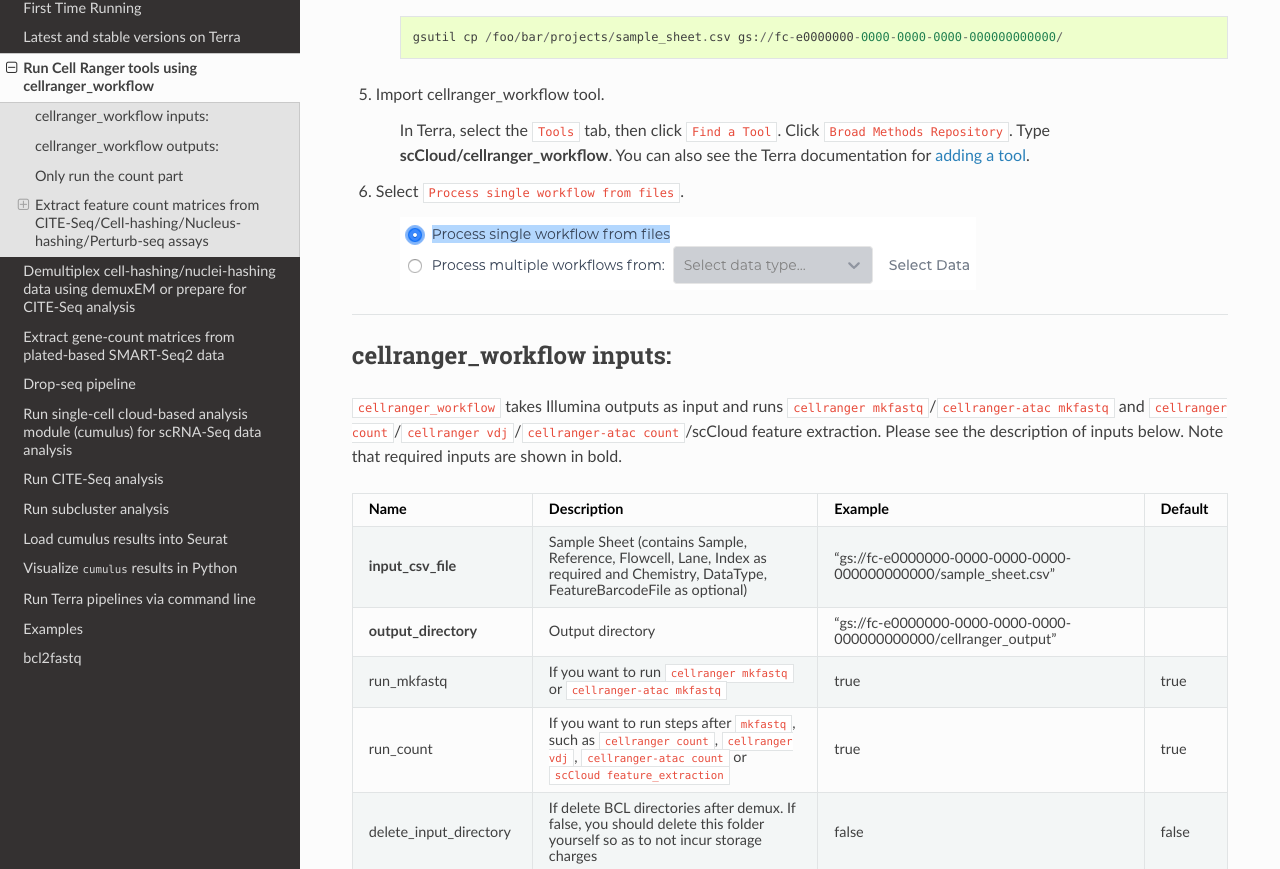
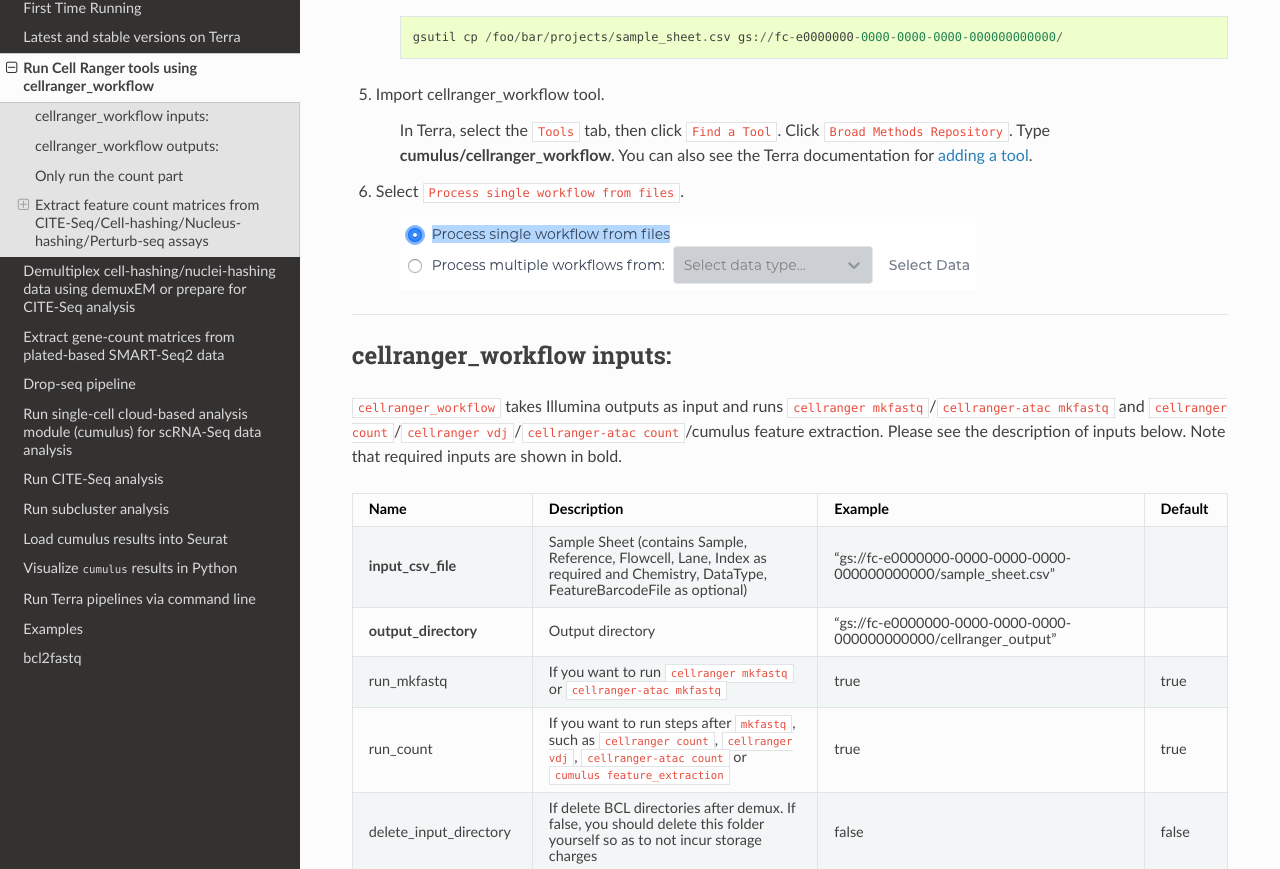
Before and after one commit to lilab-bcb/cumulus, a Sphinx documentation site: the page built from docs/cellranger.rst, in a window 1280 px wide and 1400 px high, scrolled down 3724 px. Shown: the part 112-981 px from the top of the window. Built offline with Sphinx 7.4.7 and the Read the Docs theme 2.0.0, drawn with Linux system fonts in a browser that asks for light colours; some of the changed text lies outside the part shown.

Commit message:
Updated cellranger to cumulus namespace

```diff
--- a/docs/cellranger.rst
+++ b/docs/cellranger.rst
@@ -136,7 +136,7 @@ Follow the steps below to run CellRanger mkfastq/count/vdj on Terra_.
 
 #. Import cellranger_workflow tool.
 
-	In Terra, select the ``Tools`` tab, then click ``Find a Tool``. Click ``Broad Methods Repository``. Type **scCloud/cellranger_workflow**.
+	In Terra, select the ``Tools`` tab, then click ``Find a Tool``. Click ``Broad Methods Repository``. Type **cumulus/cellranger_workflow**.
  	You can also see the Terra documentation for `adding a tool`_.
 
 #. Select ``Process single workflow from files``.
@@ -148,7 +148,7 @@ Follow the steps below to run CellRanger mkfastq/count/vdj on Terra_.
 cellranger_workflow inputs:
 ^^^^^^^^^^^^^^^^^^^^^^^^^^^^
 
-``cellranger_workflow`` takes Illumina outputs as input and runs ``cellranger mkfastq``/``cellranger-atac mkfastq`` and ``cellranger count``/``cellranger vdj``/``cellranger-atac count``/scCloud feature extraction. Please see the description of inputs below. Note that required inputs are shown in bold.
+``cellranger_workflow`` takes Illumina outputs as input and runs ``cellranger mkfastq``/``cellranger-atac mkfastq`` and ``cellranger count``/``cellranger vdj``/``cellranger-atac count``/cumulus feature extraction. Please see the description of inputs below. Note that required inputs are shown in bold.
 
 .. list-table::
 	:widths: 5 30 30 5
@@ -171,7 +171,7 @@ cellranger_workflow inputs:
 	  - true
 	  - true
 	* - run_count
-	  - If you want to run steps after ``mkfastq``, such as ``cellranger count``, ``cellranger vdj``, ``cellranger-atac count`` or ``scCloud feature_extraction``
+	  - If you want to run steps after ``mkfastq``, such as ``cellranger count``, ``cellranger vdj``, ``cellranger-atac count`` or ``cumulus feature_extraction``
 	  - true
 	  - true
 	* - delete_input_directory
@@ -309,7 +309,7 @@ See the table below for important *Cell Ranger mkfastq/count* outputs.
 	  - A list of htmls visualizing QCs for each sample (cellranger count output).
 	* - count_matrix
 	  - String
-	  - gs url for a template count_matrix.csv to run scCloud.
+	  - gs url for a template count_matrix.csv to run cumulus.
 
 ---------------------------------
 
```
